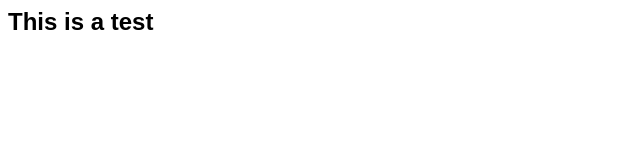
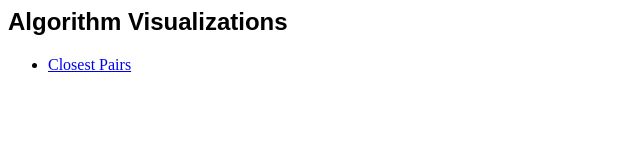
Before and after one commit to weiju/weiju.github.com, a plain HTML site: page index.html in a window 1280 px wide. Shown: the whole page, without its empty margins (0-640 px from the left). Drawn offline with Linux system fonts and the light colour scheme.

Commit message:
added link

```diff
--- a/index.html
+++ b/index.html
@@ -6,6 +6,9 @@
 		</style>
 	</head>
 	<body>
-		<h2>This is a test</h2>
+		<h2>Algorithm Visualizations</h2>
+		<ul>
+			<li><a href="http://weiju.github.com/algoquarium/closest_pairs_sweep.html">Closest Pairs</a></li>
+		</ul>
 	</body>
 </html>
```
